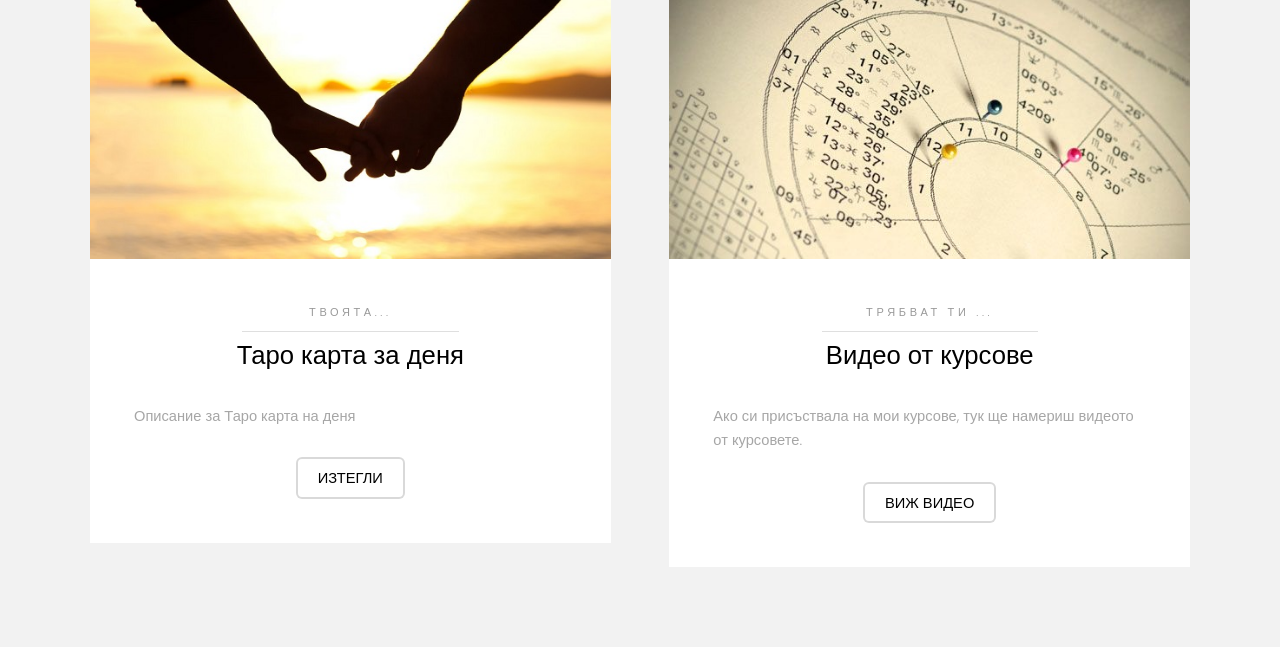
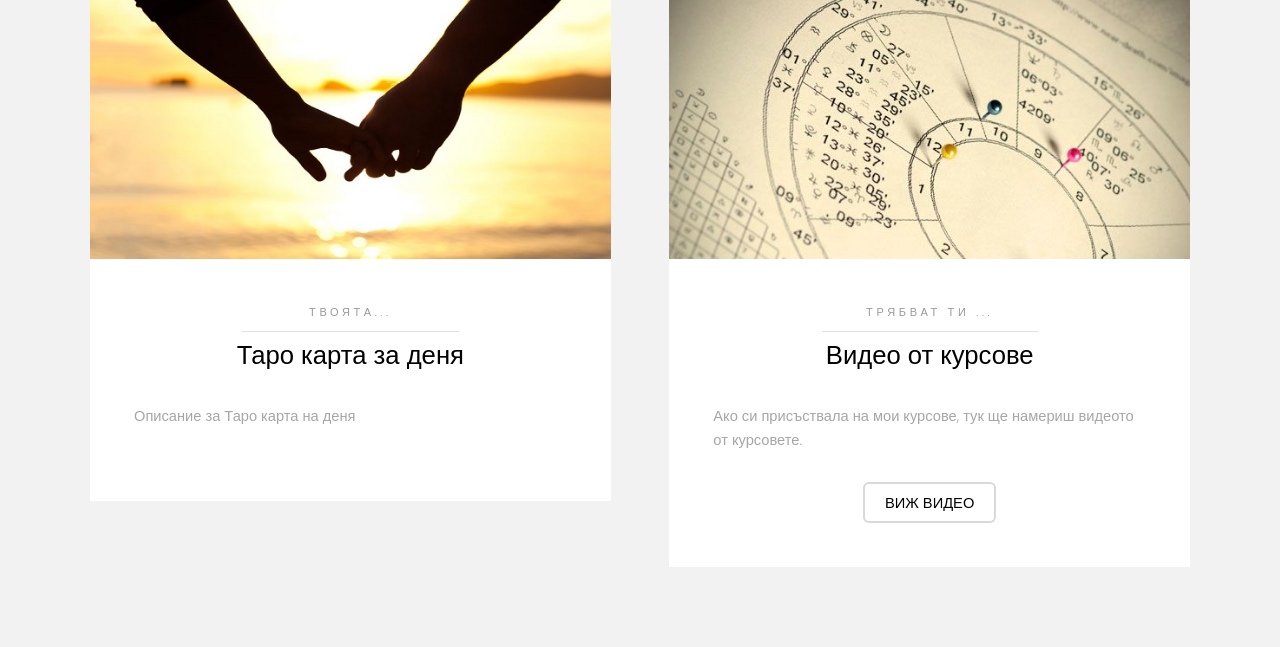
Before and after one commit to maddrum/Rady_and_the_Stars, a Django app: page /userportal/index/ in a window 1280 px wide. Shown: the part 329-976 px from the top of the page. Run offline with Django 3.2, Linux system fonts and the light colour scheme; a user stored in the database is signed in; data comes from the database, SQL or seed files in the repository; some libraries are stand-ins or nearby versions.

```diff
--- a/templates/user_content/index.html
+++ b/templates/user_content/index.html
@@ -22,7 +22,7 @@
                             </header>
                             <p> Описание за Таро карта на деня </p>
                             <footer class="align-center">
-                                <a href="{% url 'user_content:tarot_of_the_day:card_of_the_day' %}" class="button alt">Изтегли</a>
+{#                                <a href="{% url 'user_content:tarot_of_the_day:card_of_the_day' %}" class="button alt">Изтегли</a>#}
                             </footer>
                         </div>
                     </div>
```
